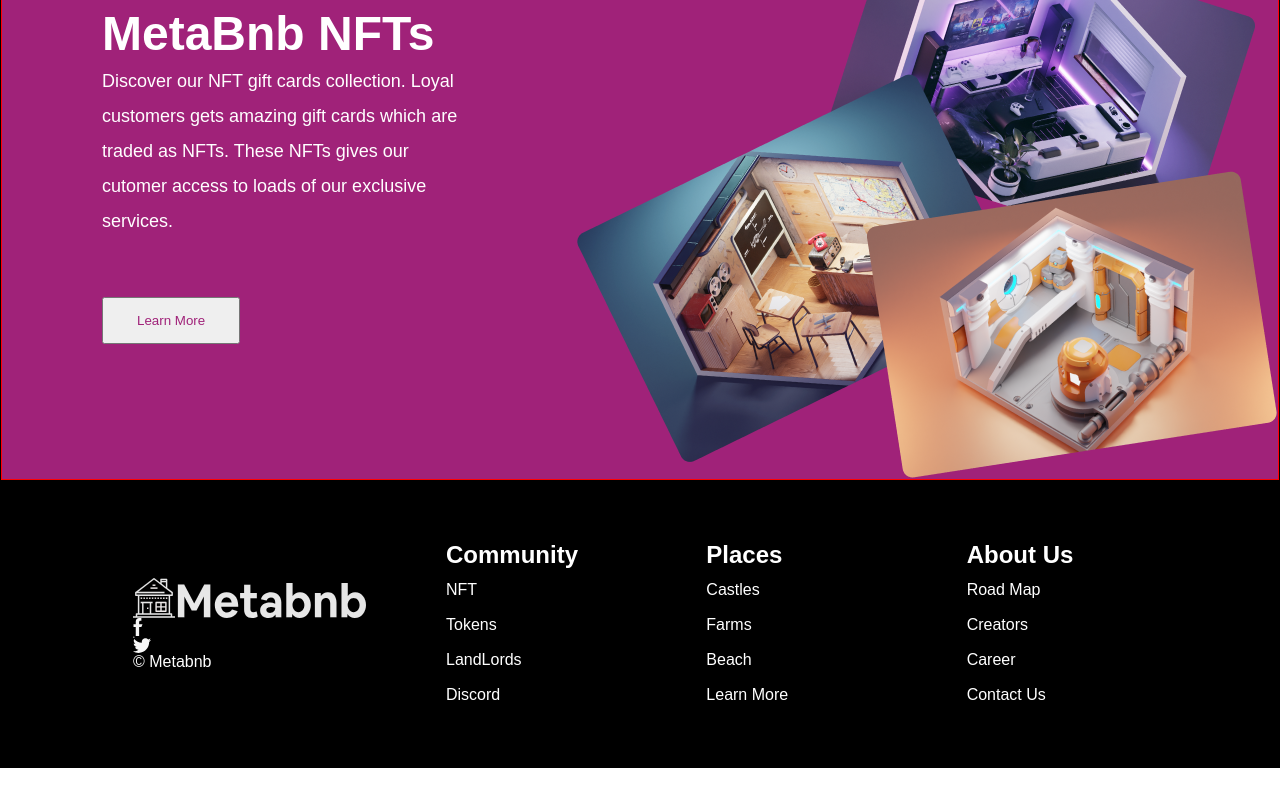
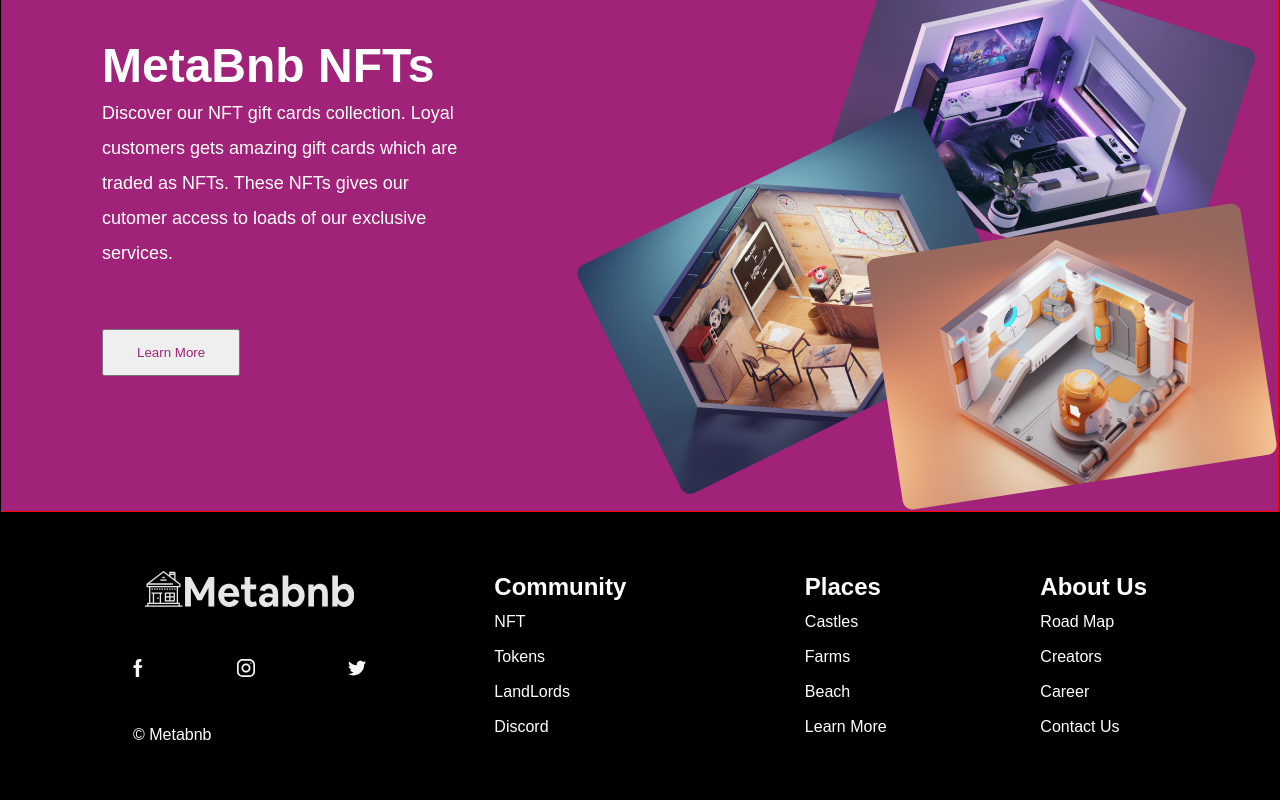
Before and after one commit to MadeByIbukunoluwa/Metabnb, a React (Vite) app: page / in a window 1280 px wide. Shown: the part 2035-2835 px from the top of the page. Before the commit the page ends 2803 px from the top, so only its background shows below. Built offline with nearby package versions, Linux system fonts and the light colour scheme; a web font is replaced by a local one.

Commit message:
styling: modified footer and section1

```diff
--- a/src/components/Footer/footer.jsx
+++ b/src/components/Footer/footer.jsx
@@ -19,7 +19,7 @@ function Footer() {
           </div>
           <div className={classes.icons_container}>
             <img src="/assets/icons/Facebook.svg" alt="Facebook-icon" />
-            <img src="/assets/icons/instagram.svg" alt="instagram-icon" />
+            <img src="/assets/icons/instagram-icon.svg" alt="instagram-icon" />
             <img src="/assets/icons/twitter.svg" alt="twitter-icon" />
           </div>
           <div className={classes.copyright}>&copy; Metabnb</div>
--- a/src/components/Footer/footer.module.css
+++ b/src/components/Footer/footer.module.css
@@ -2,6 +2,7 @@
 .footer_wrapper {
     display: grid;
       grid-template-columns: repeat(4, 1fr);
+      justify-items: end;
       align-items: center;
       gap:5em;
     width: 100%;
@@ -15,23 +16,19 @@
     justify-content: center;
 }
 .footerinfo_container {
-
+display: flex;
+flex-direction: column;
+justify-content: space-between;
+min-height: 100%;
+}
+.logo_container {
+    transform: scale(0.9);
+}
+.icons_container {
+    display: flex;
+    justify-content: space-between;
 }
 
-
-
-
-
-
-
-
-
-
-
-
-.icons_container {
-
-}
 .links_container {
     display: flex;
     flex-direction:column;
--- a/src/components/Section1/section1.module.css
+++ b/src/components/Section1/section1.module.css
@@ -3,6 +3,7 @@
     display: flex;
     flex-direction: column;
     align-items: center;
+    margin-bottom: 2em;
 }
 
 .section1_wrapper {
--- a/src/components/SideBar/sidebar.jsx
+++ b/src/components/SideBar/sidebar.jsx
@@ -10,12 +10,14 @@ function Sidebar() {
     const { isDrawerOpen, setIsDrawerOpen,openModal } = useContext(AppContext);
   return (
     <Drawer
+    sx={{
+         width:"50vw"
+    }}
       anchor="right"
       open={isDrawerOpen}
       onClose={() => setIsDrawerOpen(false)}
     >
       <nav className={classes.sidebar_nav}>
-        <div className={classes.navlinks}>
           {navLinks.map(({ name, link, id }) => {
             return (
               <Link key={id} to={link}>
@@ -23,7 +25,6 @@ function Sidebar() {
               </Link>
             );
           })}
-        </div>
         <Button onClick={openModal}>
          Connect Wallet
         </Button>
--- a/src/components/SideBar/sidebar.module.css
+++ b/src/components/SideBar/sidebar.module.css
@@ -0,0 +1,10 @@
+
+
+
+.sidebar_nav {
+    display: flex;
+    flex-direction: column;
+    justify-content: space-between;
+    padding:50px;
+    height:300px;
+}
```
Also changed, not shown: public/assets/icons/instagram-icon.svg (added), public/assets/icons/instagram.svg (deleted).
